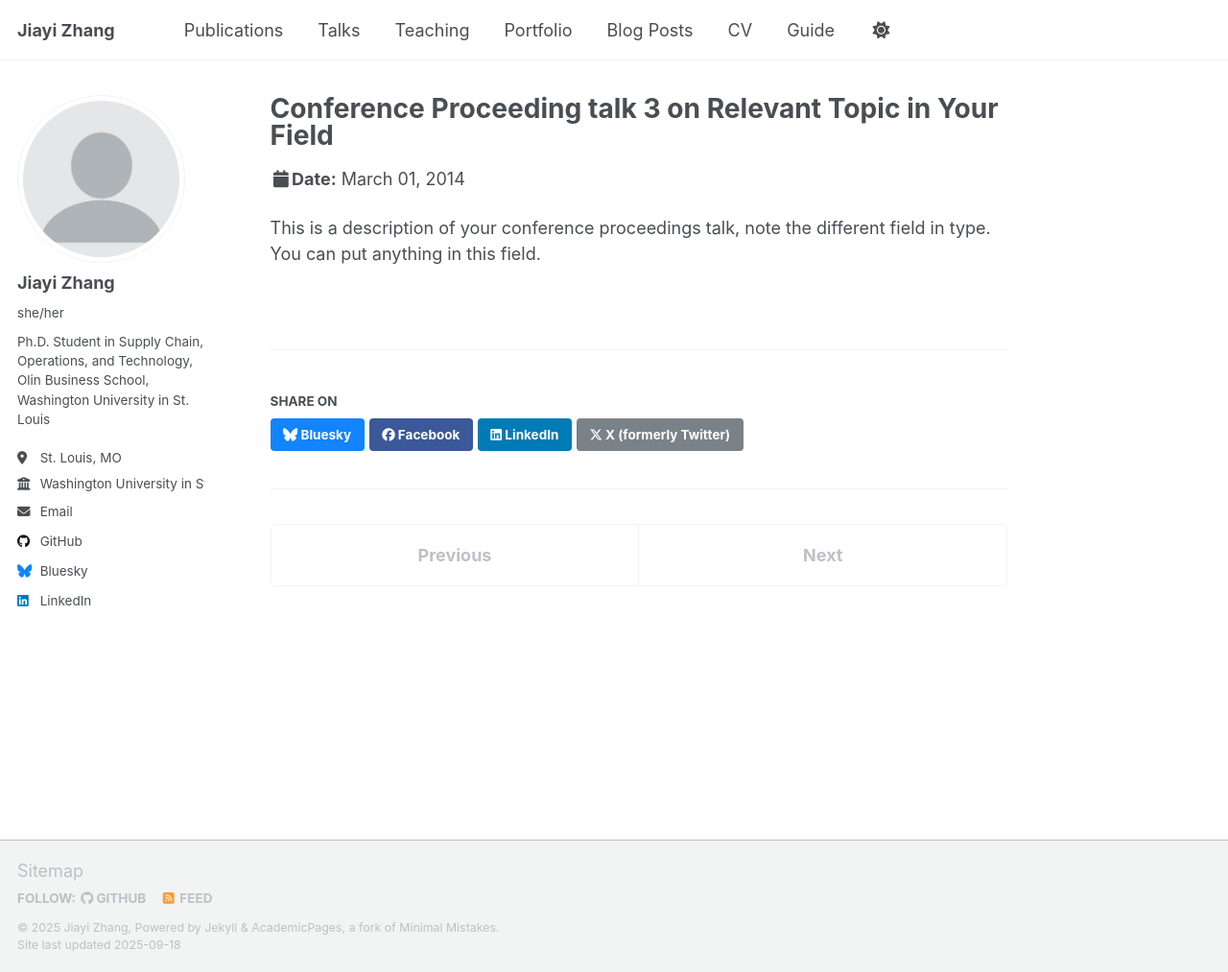
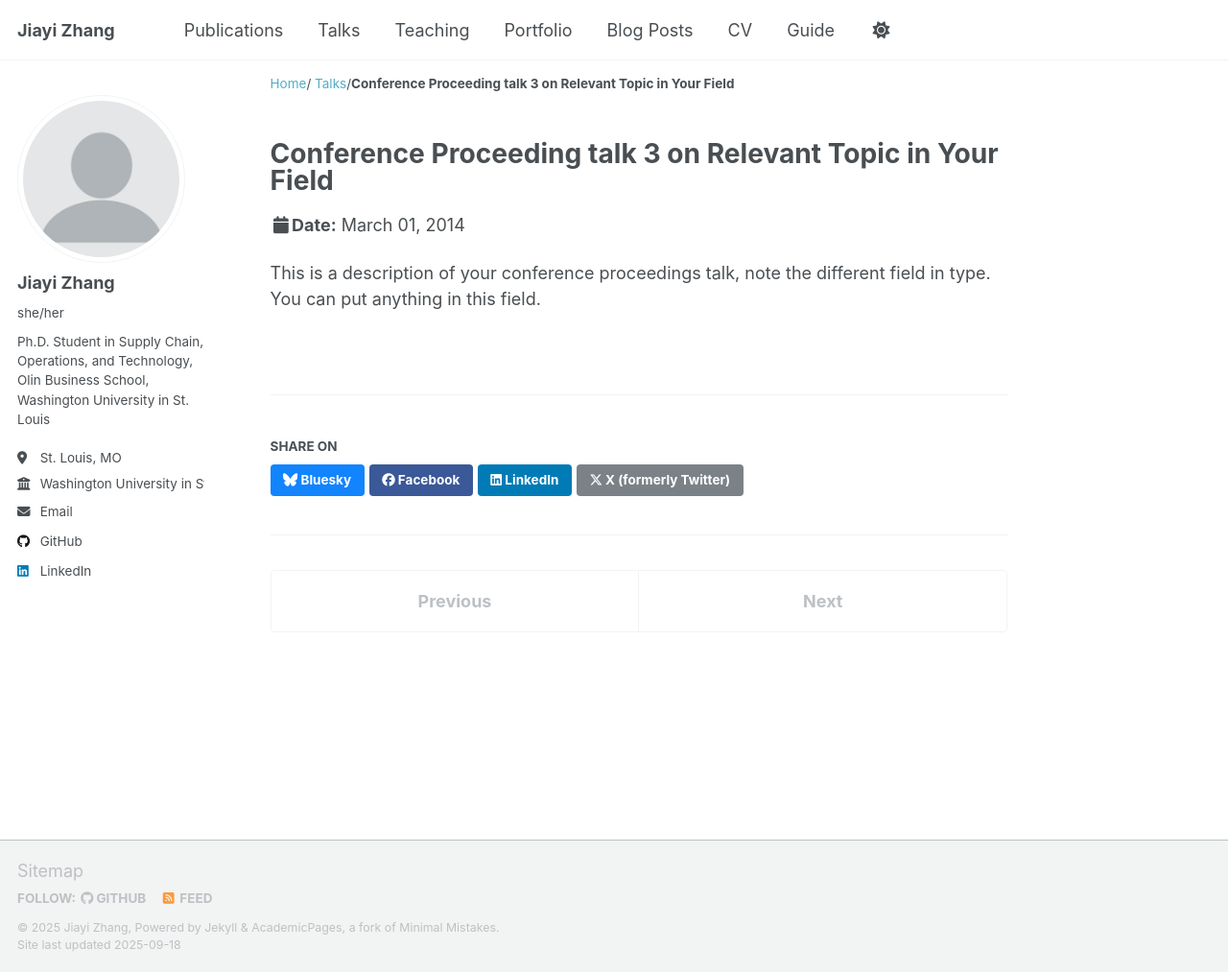
Before and after one commit to PatZjy/jiayizhang, a Jekyll site: the page built from _talks/2014-03-01-talk-3.md, in a window 1280 px wide and 1013 px high. Shown: the whole window at 96% size. Built offline with Jekyll 4.4.1, drawn with Linux system fonts in a browser that asks for light colours; a script that is not in the unit is left out; part of the change alters nothing that is shown.

Commit message:
Update social media usernames and settings

```diff
--- a/_config.yml
+++ b/_config.yml
@@ -54,7 +54,7 @@ author:
 
   # Social media
   artstation       : # Username
-  bluesky          : "bsky.app" # Replace this with you Bluesky username
+  bluesky          : # Replace this with you Bluesky username
   facebook         : # Username
   flickr           : # Username
   foursquare       : # Username
@@ -63,7 +63,7 @@ author:
   keybase          : # Username
   instagram        : # Username
   lastfm           : # Username
-  linkedin         : "https://www.linkedin.com/in/jiayi-zhang-2a4359200/"
+  linkedin         : "jzhangfo@connect.ust.hk"
   mastodon         : # URL
   medium           : # URL
   pinterest        : # Username
@@ -80,17 +80,17 @@ author:
   zhihu            : # Username
 
 # Publication Category - The following the list of publication categories and their headings
-publication_category:
-  books:
-    title: 'Books'
-  manuscripts:
-    title: 'Journal Articles'
-  conferences:
-    title: 'Conference Papers'
+# publication_category:
+#   books:
+#     title: 'Books'
+#   manuscripts:
+#     title: 'Journal Articles'
+#   conferences:
+#     title: 'Conference Papers'
 
 # Site Settings
 teaser                   :  # filename of teaser fallback teaser image placed in /images/ for social media previews
-breadcrumbs              : false # true, false (default)
+breadcrumbs              : true # true, false (default)
 words_per_minute         : 160
 future                   : true
 read_more                : "disabled" # if enabled, adds "Read more" links to excerpts
@@ -146,7 +146,7 @@ og_description           :  # Social media default site image description
 # - https://developers.google.com/structured-data/customize/social-profiles
 social:
   type                   : # Person or Organization (defaults to Person)
-  name                   : # If the user or organization name differs from the site's name
+  name                   : "Jiayi Zhang"
   links: # An array of links to social media profiles
 
 
```
